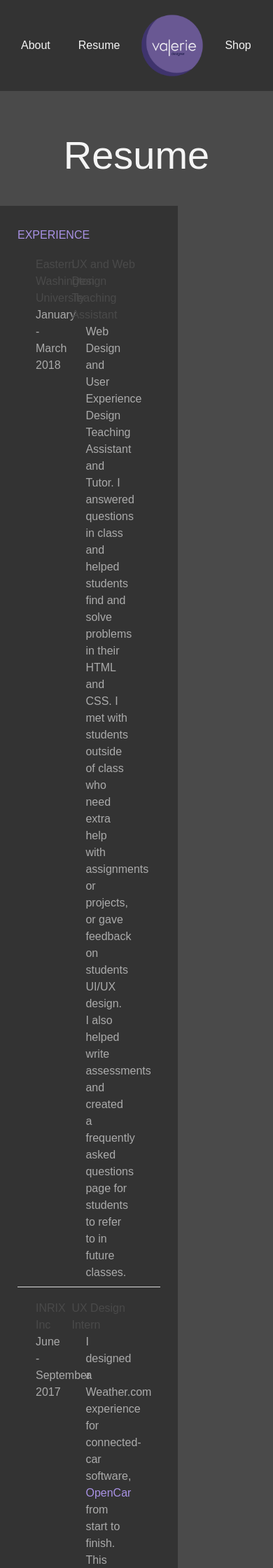
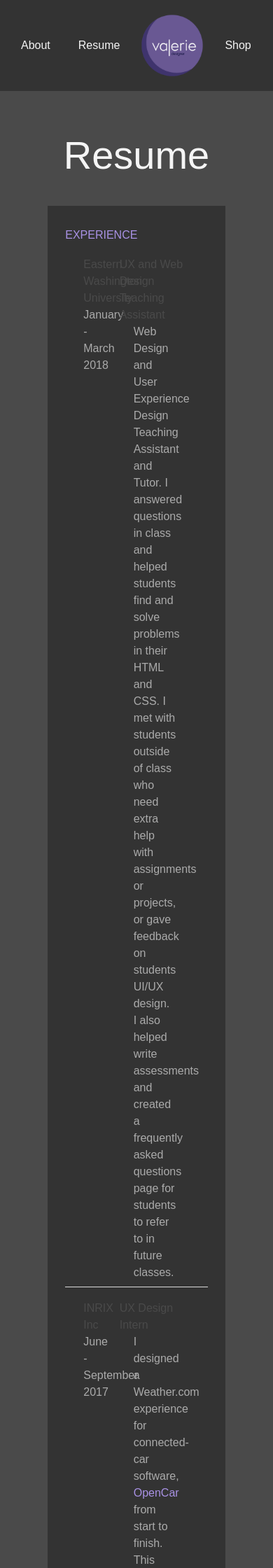
Before and after one commit to vlandguth/valdoes.work, a Jekyll site: the page built from resume.markdown, in a window 390 px wide. Shown: the top 2240 px of the page at 70% size. Built offline with Jekyll 4.4.1, drawn with Linux system fonts in a browser that asks for light colours.

Commit message:
stylesheet changes

```diff
--- a/assets/css/styles.css
+++ b/assets/css/styles.css
@@ -116,7 +116,6 @@
 
 .resume .right{
   color: whitesmoke;
-  background: #333;
   width:65%;
   padding:30px 25px;
 }
@@ -138,16 +137,7 @@
 }
 
 .side-bar h4:nth-child(2), .descrip p {
-  color:#ABABAB;
-}
-
-@media only screen and (max-width: 600px) {
-  .resume{
-    flex-direction:column;
-  }
-  .left, .right{
-    width:90%;
-  }
+  color:#7F7F7F;
 }
 
   /* welcome bar */
```
